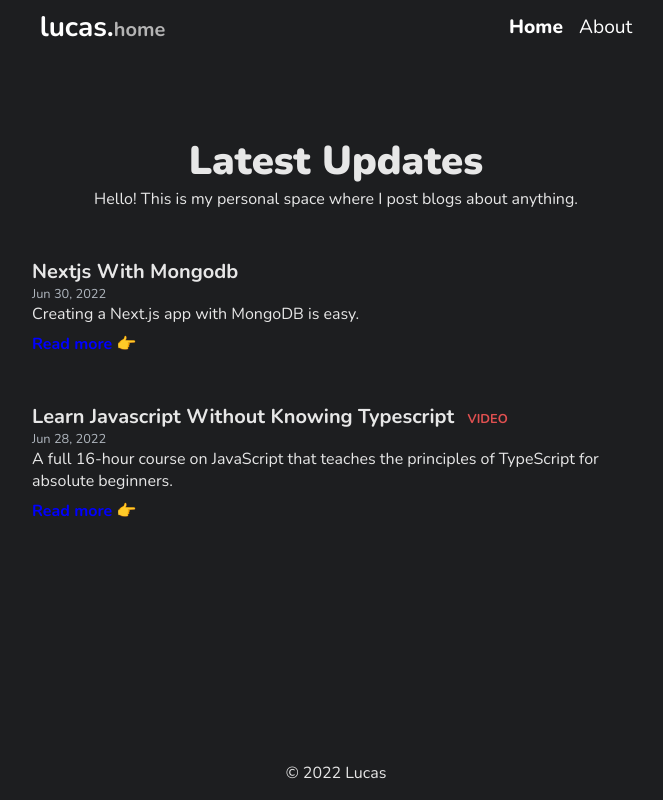
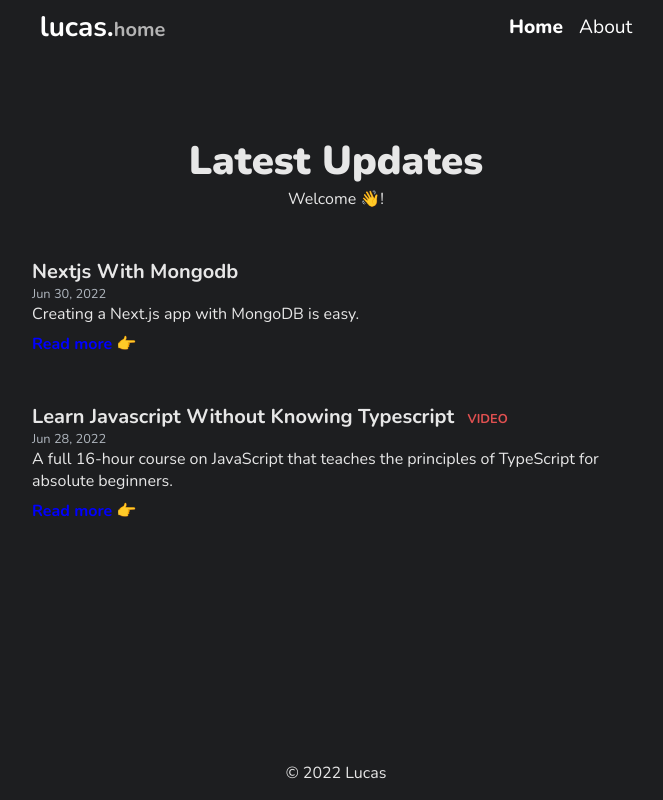
Before and after one commit to lpatronr/personal-website, a Next.js app: page / in a window 1280 px wide. Shown: the whole page, without its empty margins (304-967 px from the left). Built offline with nearby package versions, Linux system fonts and the light colour scheme.

Commit message:
Change home page welcome message

```diff
--- a/pages/index.tsx
+++ b/pages/index.tsx
@@ -25,7 +25,7 @@ const Home: NextPage = ({ allPosts }: InferGetStaticPropsType<typeof getStaticPr
 
       <section className={styles.main}>
         <h1>Latest Updates</h1>
-        <p>Hello! This is my personal space where I post blogs about anything.</p>
+        <p>Welcome 👋!</p>
 
         <div className={styles.grid}>
           {allPosts.map((post: Post) => (
```
